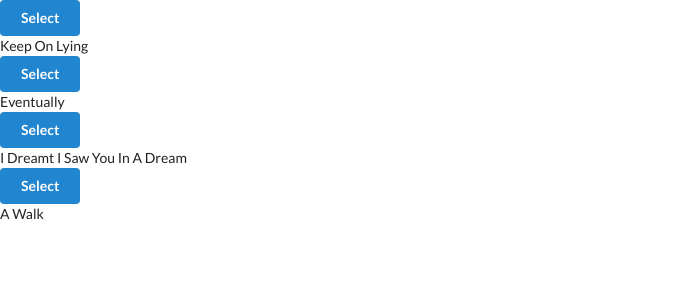
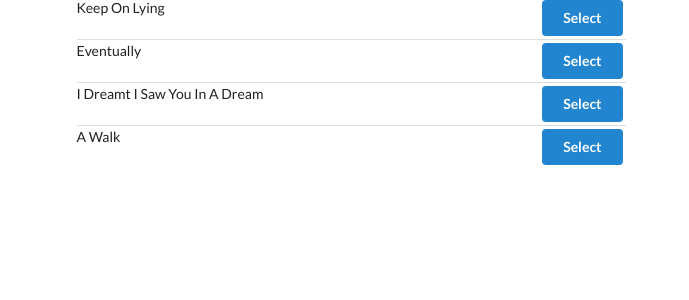
Before and after one commit to CrystalCo/songs, a React (Create React App) app: page / in a window 1280 px wide. Shown: the top 300 px of the page, without its empty margins (0-689 px from the left). Built offline with nearby package versions, Linux system fonts and the light colour scheme.

Commit message:
Added ui css classNames that make our app prettier using semantics grid layout.

```diff
--- a/src/components/App.js
+++ b/src/components/App.js
@@ -4,8 +4,12 @@
 
 const App = () => {
   return (
-    <div className="App">
-      <SongList />
+    <div className="ui container grid">
+      <div className="ui row">
+        <div className="column eight wide">
+          <SongList />
+        </div>
+      </div>
     </div>
   );
 };
--- a/src/components/SongList.js
+++ b/src/components/SongList.js
@@ -19,7 +19,7 @@
     }
 
     render() {
-        return <div> {this.renderList()} </div>
+        return <div className="ui divided list"> {this.renderList()} </div>
     }
 }
 
```
